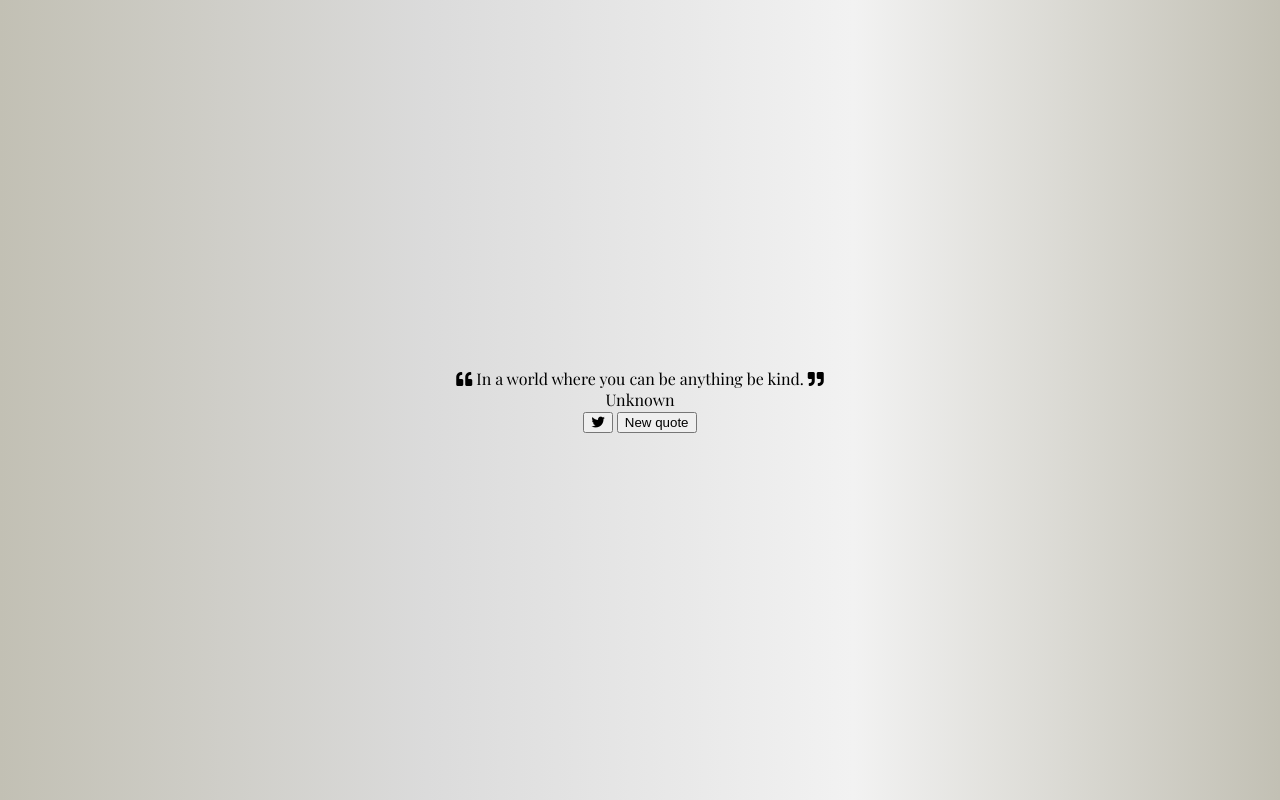
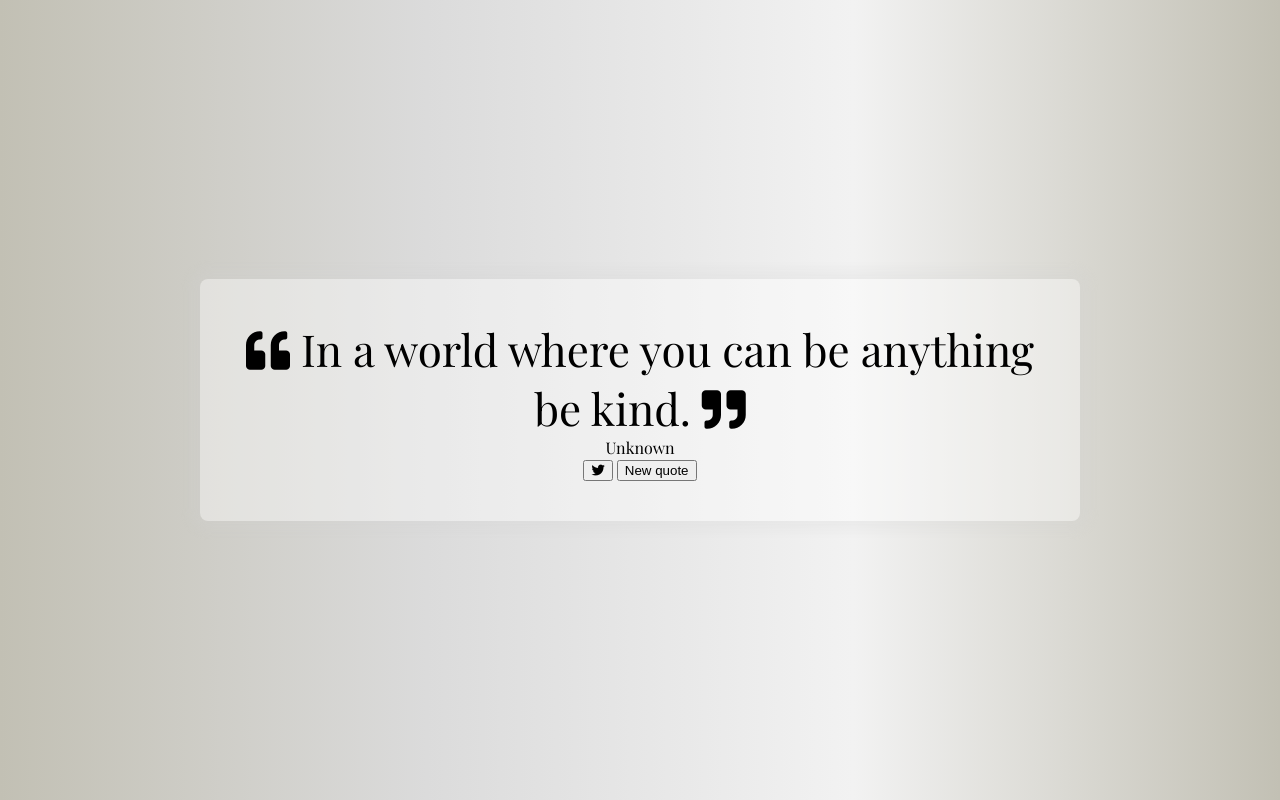
Before and after one commit to lenablank/daily-quotes, a plain HTML site: page index.html in a window 1280 px wide. Drawn offline with nearby package versions, Linux system fonts and the light colour scheme; a web font is replaced by a local one.

Commit message:
add style on quotes container

```diff
--- a/style.css
+++ b/style.css
@@ -17,3 +17,16 @@ body {
   align-items: center;
   justify-content: center;
 }
+
+.quote-container {
+  width: auto;
+  max-width: 800px;
+  padding: 40px;
+  border-radius: 8px;
+  background-color: rgba(255, 255, 255, 0.4);
+  box-shadow: 0 0px 10px 10px rgba(210, 210, 210, 0.2);
+}
+
+.quote-text {
+  font-size: 2.75rem;
+}
```
